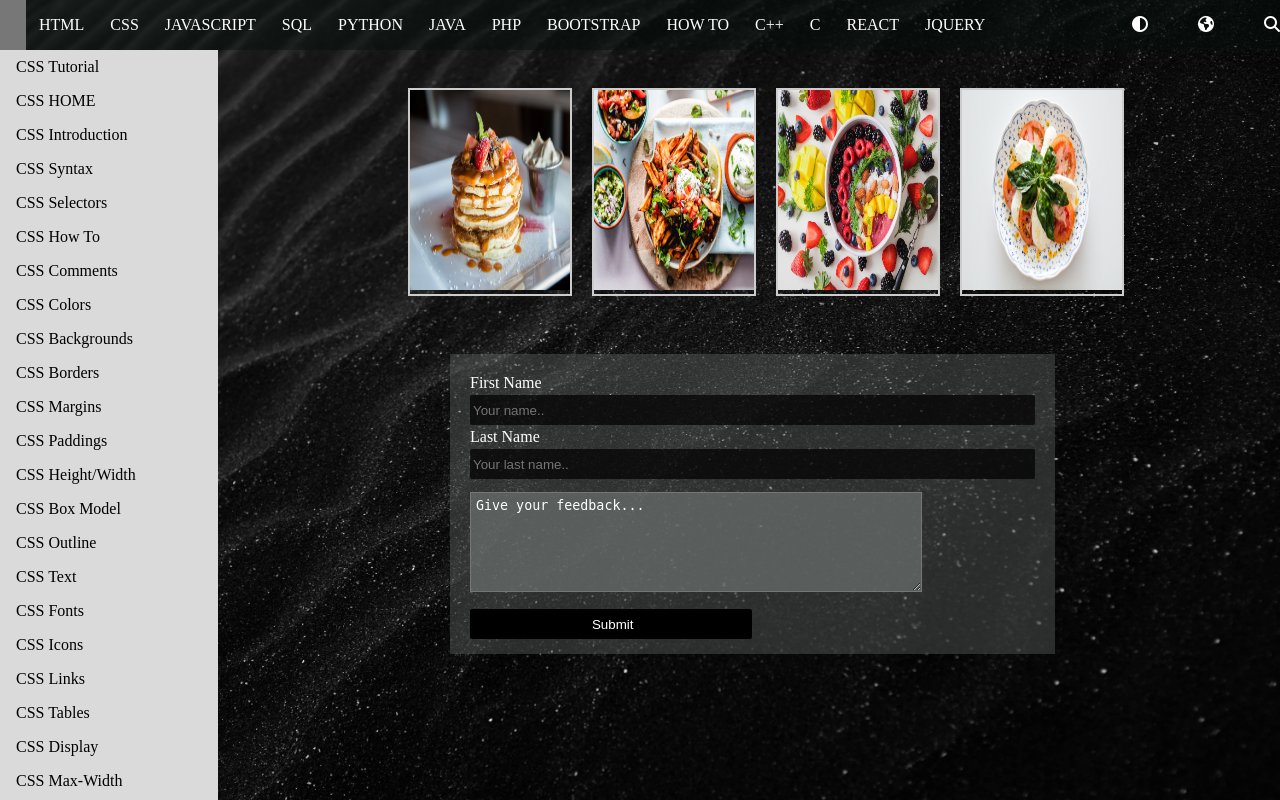
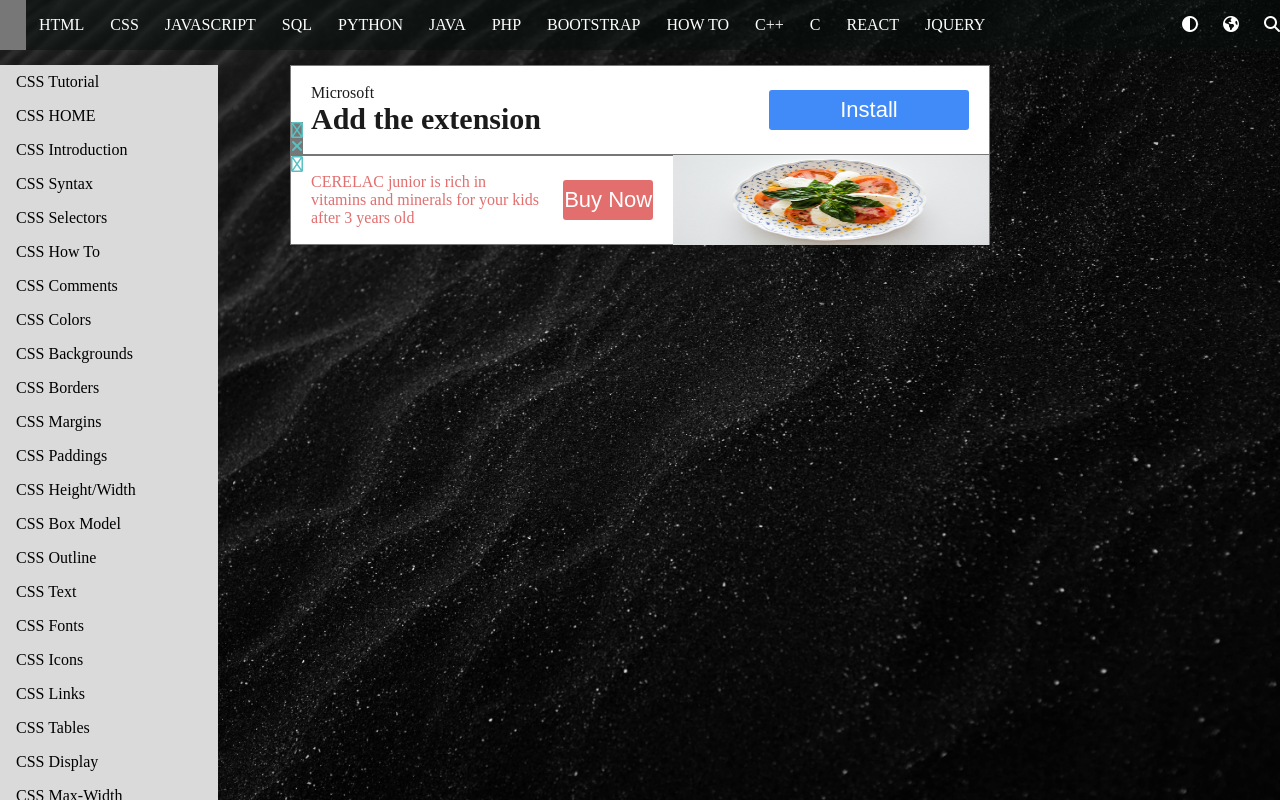
Before and after one commit to theaderonkeadebisi/W3-Clone, a Flask app: page / in a window 1280 px wide; the page is wider, and only the part inside the window is pictured. Run offline with Flask 3, Linux system fonts and the light colour scheme; some libraries are stand-ins or nearby versions.

Commit message:
advert animation

```diff
--- a/static/styles/styles.css
+++ b/static/styles/styles.css
@@ -37,14 +37,62 @@
 .options li:hover {
     background-color: #777;
 }
-.otheroptions {
+.behave {
     display: flex;
-    float: right;
-    list-style: none;
 }
-.otheroptions li a {
-    padding-left: 50px;
+.dropdown {
+    position: relative;
+    display: inline-block;
+    padding-right: 25px;
 }
+.dropdown-content {
+    display: none;
+    position: absolute;
+    background-color: #777;
+    min-width: 140px;
+    box-shadow: 0px 8px 16px 0px rgba(0,0,0,0.5);
+    padding: 12px 16px;
+    border-radius: 6px;
+    z-index: 1;
+}
+.dropdown-content a {
+    color: #000;
+    padding: 12px 16px;
+    text-decoration: none;
+    display: block;
+}
+.dropdown:hover .dropdown-content {
+    display: block;
+}
+
+.tooltip {
+    position: relative;
+    display: inline-block;
+    padding-right: 25px;
+  }
+
+  .tooltip .tooltiptext {
+    visibility: hidden;
+    width: 150px;
+    font-size: 15px;
+    background-color: #777;
+    color: #000;
+    text-align: center;
+    padding: 5px 0;
+    position: absolute;
+    z-index: 1;
+    top: 100%;
+    left: 50%;
+    margin-left: -60px;
+  }
+
+  .tooltip:hover .tooltiptext {
+    visibility: visible;
+  }
+  .searchbar {
+    padding-right: 0;
+  }
+
 .sidebar {
     list-style-type: none;
     margin: 0;
@@ -61,71 +109,73 @@
     padding: 8px 16px;
     text-decoration: none;
 }
+/* Advert Section */
 .maincontent {
-    margin-left: 30%;
-    padding: 30px 16px;
+    position: relative;
+    display: flex;
+    justify-content: space-between;
+    align-items: center;
+    background-color: #ffffff;
+    width: 700px;
+    height: 90px;
+    border: 1px solid #777;
+    margin-right: auto;
+    margin-left: auto;
+    margin-top: 15px;
 }
 
-div .gallery {
-    margin: 8px;
-    border: 2px solid #ccc;
-    display: inline-flex;
-  }
-
-  div.gallery:hover {
-    border: 1px solid #777;
+.adicon {
+    display: grid;
+    position: absolute;
+    bottom: 0;
     background-color: #777;
 }
-
-  div.gallery img {
-    height: 200px;
-    width: 160px;
+.adtext {
+    display: block;
+    margin-left: 20px;
+    color: #1c1b1b;
 }
-
-.data {
-    margin: 50px;
-    background-color: rgba(100, 105, 103, 0.4);
+.adtext:hover {
+    color: rgba(48, 48, 48, 0.5);
+}
+.adbig {
+    font-weight: bold;
+    font-size: 30px;
+}
+button {
+    margin: 20px;
+    height: 40px;
+    width: 200px;
+    background-color: #418bf9;
     color: #ffffff;
-    width: 70%;
-    height: 300px;
+    font-size: 22px;
+    border: none;
+    border-radius: 3px;
 }
-form {
-    padding: 20px;
+button:hover {
+    background-color: rgba(77, 121, 241, 0.7);
 }
-input {
-    width: 100%;
-    height: 30px;
-    background-color: rgba(0, 0, 0, 0.7);
-    border-width: 0;
-    margin: 3px 0;
-    padding-left: 3px;
-    border-radius: 2px;
+img {
+    width: 700px;
+    height: 90px;
 }
-textarea {
-    margin: 10px 0;
-    height: 100px;
-    width: 80%;
-    background-color: rgba(100, 105, 103, 0.8);
-    color: #ffffff;
-    padding: 5px;
+.adicon2 {
+    position: absolute;
+    top: 0;
 }
-/* .drop {
+.second {
     position: relative;
-    display: inline-block;
+    display: flex;
+    justify-content: space-between;
+    align-items: center;
+    background-color: #ffffff;
+    color: rgb(226, 110, 110);
+    width: 700px;
+    height: 90px;
+    border: 1px solid #777;
+    margin-right: auto;
+    margin-left: auto;
 }
-.dropdown {
-    display: none;
-    position: absolute;
-    background-color: #000;
-    min-width: 120px;
-    box-shadow: 0px 8px 16px 0px rgba(100, 105, 103, 0.8);
-    z-index: -1;
+.adtext2 {
+    margin-left: 20px;
 }
-.dropdown label {
-    color: #ffffff;
-    padding: 10px 14px;
-    display: block;
-}
-.dropdown label:hover {
-    background-color: rgba(100, 105, 103, 0.4);
-} */
--- a/templates/index.html
+++ b/templates/index.html
@@ -29,22 +29,23 @@
                     <li><a href="#">REACT</a></li>
                     <li><a href="#">JQUERY</a></li>
                 </ul>
-                <ul class="otheroptions">
-                    <li class="drop"><a href="#"><i class="fa-sharp fa-solid fa-circle-half-stroke" style="color: #ffffff;"></i></a>
-                      <!-- <div class="dropdown">
-                        <label class="dropbox">
-                          <input type="checkbox" checked="checked">
-                          Dark Mode
-                        </label>
-                        <label class="dropbox">
-                          <input type="checkbox" checked="checked">
-                          Light Mode
-                        </label>
-                      </div> -->
-                    </li>
-                    <li><a href="#"><i class="fa-solid fa-earth-americas" style="color: #ffffff;"></i></a></li>
-                    <li><a href="#"><i class="fa-solid fa-magnifying-glass" style="color: #ffffff;"></i></a></li>
-                </ul>
+                <div class="behave">
+                  <div class="dropdown">
+                    <span><i class="fa-sharp fa-solid fa-circle-half-stroke" style="color: #ffffff;"></i></span>
+                    <div class="dropdown-content">
+                      <input type="checkbox" id="mode1" name="mode1" value="mode1">
+                      <label for="mode1">Dark Mode</label><br />
+                      <input type="checkbox" id="mode2" name="mode2" value="mode2">
+                      <label for="mode2">Dark Mode</label>
+                    </div>
+                  </div>
+                  <div class="tooltip"><i class="fa-solid fa-earth-americas" style="color: #ffffff;"></i>
+                    <span class="tooltiptext">Translate w3school</span>
+                  </div>
+                  <div class="searchbar">
+                    <span><i class="fa-solid fa-magnifying-glass" style="color: #ffffff;"></i></span>
+                  </div>
+                </div>
             </div>
         </div>
         <div>
@@ -81,47 +82,28 @@
                     <li><a href="#">CSS Combinators</a></li>
                 </ul>
             </div>
-            <div class="maincontent">
-                <div class="galdiv">
-                  <div class="gallery">
-                    <a target="_blank" href="#">
-                      <img src="/static/Assets/pexels-ash-376464 (1).jpg" alt="pancakeimg" />
-                    </a>
-                  </div>
+            <!-- Advertisement -->
+            <section>
+              <div class="maincontent">
+                <div class="adicon">
+                  <i class="fa-regular fa-circle-info" style="color: #5bc1c2;"></i>
+                  <i class="fa-sharp fa-solid fa-xmark" style="color: #5bc1c2;"></i>
+                </div>
+                <p class="adtext">Microsoft<br /><span class="adbig">Add the extension</span></p>
+                <button>Install</button>
+              </div>
+              <div class="second">
+                <span class="adtext2">CERELAC junior is rich in vitamins and minerals for your kids after 3 years old</span>
+                <button style="background-color: rgb(226, 110, 110);">Buy Now</button>
+                <img src="/static/Assets/pexels-tranmautritam-61180.jpg">
+                <div class="adicon2">
+                  <i class="fa-regular fa-circle-info" style="color: #5bc1c2;"></i>
+                </div>
+              </div>
+            </section>
+        </div>
 
-                  <div class="gallery">
-                    <a target="_blank" href="#">
-                      <img src="/static/Assets/pexels-ella-olsson-1640772.jpg" alt="pasta" />
-                    </a>
-                  </div>
 
-                  <div class="gallery">
-                    <a target="_blank" href="#">
-                      <img src="/static/Assets/pexels-jane-doan-1099680.jpg" alt="smoothie"/>
-                    </a>
-                  </div>
-
-                  <div class="gallery">
-                    <a target="_blank" href="#">
-                      <img src="/static/Assets/pexels-tranmautritam-61180.jpg" alt="Mountains" />
-                    </a>
-                  </div>
-                </div>
-                <div class="data">
-                    <form action="/action_page.php">
-                      <label for="fname">First Name</label><br />
-                      <input type="text" id="fname" name="firstname" placeholder="Your name.."><br />
-
-                      <label for="lname">Last Name</label><br>
-                      <input type="text" id="lname" name="lastname" placeholder="Your last name.."><br />
-
-                      <textarea>Give your feedback...</textarea><br />
-
-                      <input type="submit" value="Submit" style="color: #ffffff; width: 50%; background-color: black;">
-                    </form>
-                </div>
-            </div>
-        </div>
 
     </main>
 </body>
```
Lines whose indentation alone changed are shown as unchanged.
